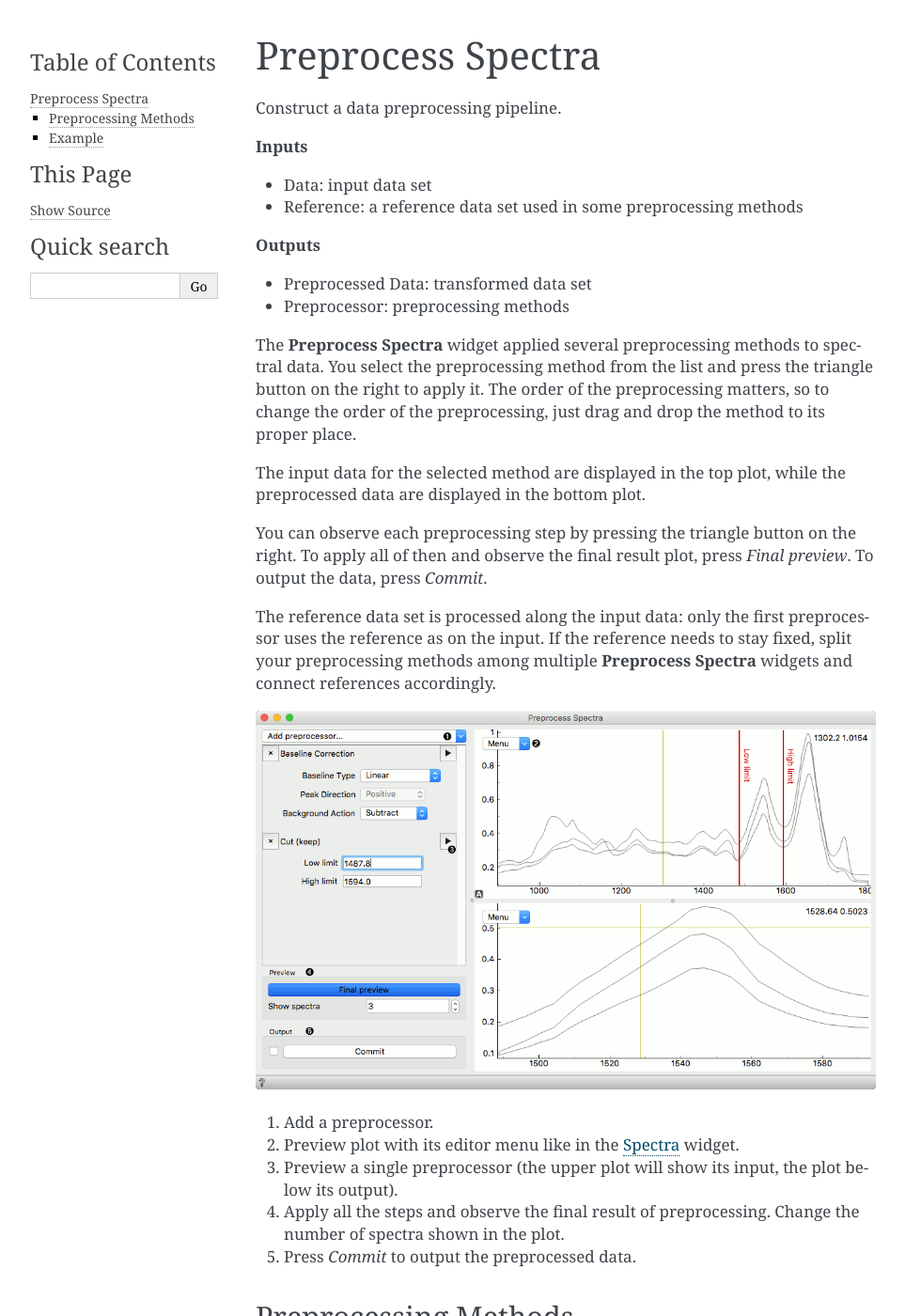
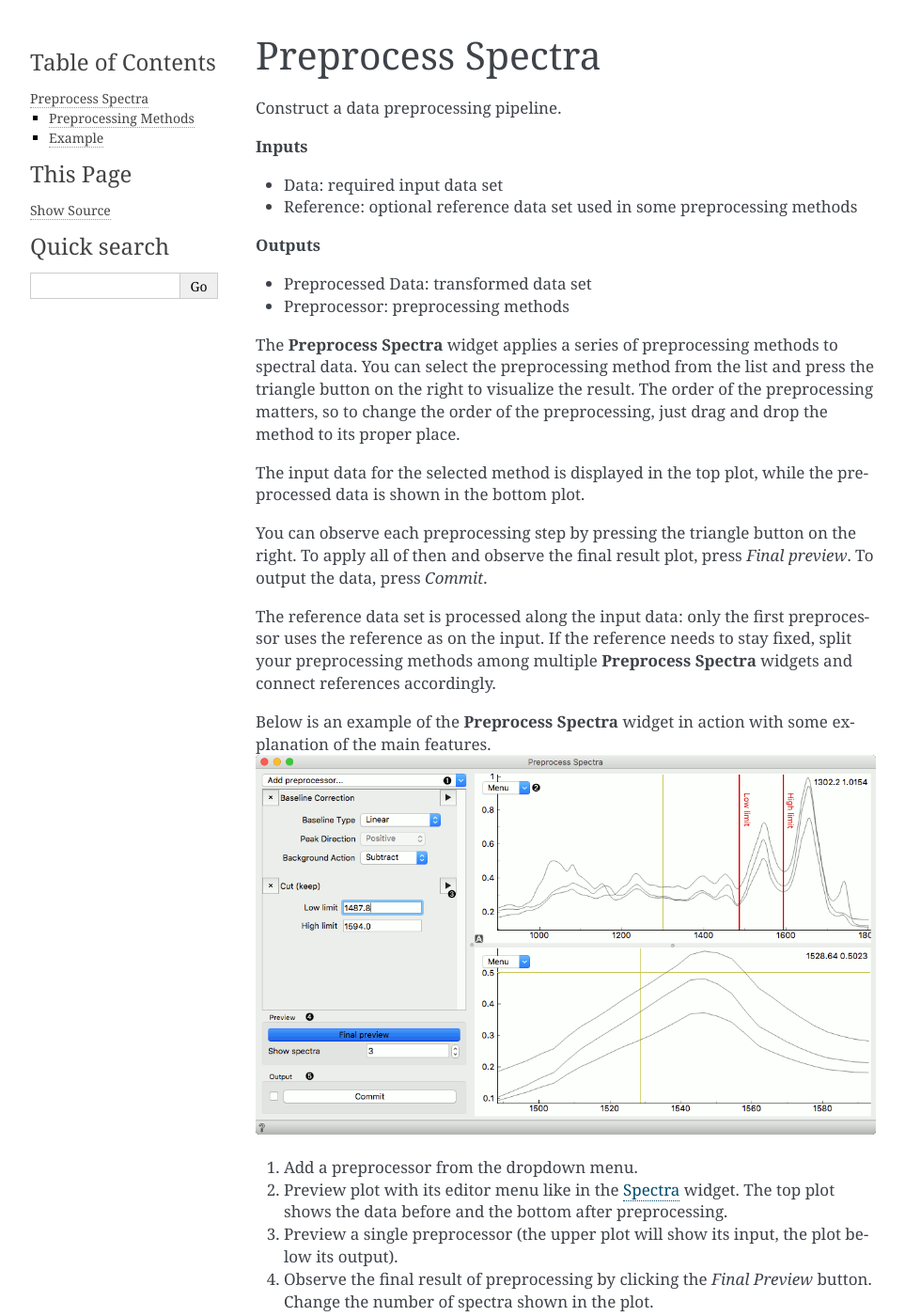
Before and after one commit to znarthur/orange-spectroscopy, a Sphinx documentation site: the page built from doc/widgets/preprocess-spectra.md, in a window 1280 px wide and 1400 px high. Shown: the whole window at 94% size, without its empty margins (148-1111 px from the left). Built offline with Sphinx 7.4.7, drawn with Linux system fonts in a browser that asks for light colours; some of the changed text lies outside the part shown.

Commit message:
Improved Preprocess Spectra Documentation

```diff
--- a/doc/widgets/preprocess-spectra.md
+++ b/doc/widgets/preprocess-spectra.md
@@ -5,29 +5,30 @@
 
 **Inputs**
 
-- Data: input data set
-- Reference: a reference data set used in some preprocessing methods
+- Data: required input data set
+- Reference: optional reference data set used in some preprocessing methods
 
 **Outputs**
 
 - Preprocessed Data: transformed data set
 - Preprocessor: preprocessing methods
 
-The **Preprocess Spectra** widget applied several preprocessing methods to spectral data. You select the preprocessing method from the list and press the triangle button on the right to apply it. The order of the preprocessing matters, so to change the order of the preprocessing, just drag and drop the method to its proper place.
+The **Preprocess Spectra** widget applies a series of preprocessing methods to spectral data. You can select the preprocessing method from the list and press the triangle button on the right to visualize the result. The order of the preprocessing matters, so to change the order of the preprocessing, just drag and drop the method to its proper place.
 
-The input data for the selected method are displayed in the top plot, while the preprocessed data are displayed in the bottom plot.
+The input data for the selected method is displayed in the top plot, while the preprocessed data is shown in the bottom plot.
 
 You can observe each preprocessing step by pressing the triangle button on the right. To apply all of then and observe the final result plot, press *Final preview*. To output the data, press *Commit*.
 
 The reference data set is processed along the input data: only the first preprocessor uses the reference as on the input. If the reference needs to stay fixed, split your preprocessing methods among multiple **Preprocess Spectra** widgets and connect references accordingly.
 
+Below is an example of the **Preprocess Spectra** widget in action with some explanation of the main features.
 ![](images/Preprocess-Spectra-stamped.png)
 
-1. Add a preprocessor.
-2. Preview plot with its editor menu like in the [Spectra](spectra.md) widget.
+1. Add a preprocessor from the dropdown menu.
+2. Preview plot with its editor menu like in the [Spectra](spectra.md) widget. The top plot shows the data before and the bottom after preprocessing.
 3. Preview a single preprocessor (the upper plot will show its input, the plot below its output).
-4. Apply all the steps and observe the final result of preprocessing. Change the number of spectra shown in the plot.
-5. Press *Commit* to output the preprocessed data.
+4. Observe the final result of preprocessing by clicking the _Final Preview_ button. Change the number of spectra shown in the plot.
+5. Press *Commit* to calculate and output the preprocessed data.
 
 Preprocessing Methods
 ---------------------
@@ -38,6 +39,12 @@
 - Savitzky-Golay Filter: apply Savitzky-Golay filter.
 - Baseline Correction: correct the baseline
 - Normalize Spectra: apply normalization.
+  - Vector normalization: calculates the L2 norm
+  - Min-Max normalization: divides each spectra with its Y<sub>max</sub> - Y<sub>min</sub> range
+  - Area normalization: provides several methods, also allows the selection of a specific range for the calculation
+  - Attribute normalization: normalize each spectrum with one of the available pre-calculated attributes
+  - Standard Normal Variate (SNV): $\tilde{X^{SNV}_i} = (X_i - \tilde{X_i}) / \sigma_i$
+  - Normalize by Reference: divides each spectrum with the reference spectrum on the input
 - Integrate: compute integrals of selected area. Similar to the **Integrate Spectra** widget.
 - PCA denoising: denoise the data with PCA.
 - Transmittance to Absorbance: convert from transmittance to absorbance spectra.
```
